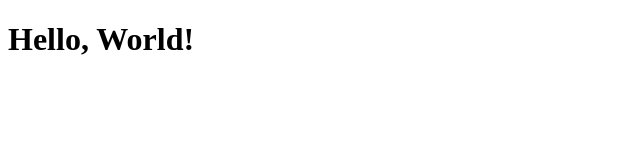
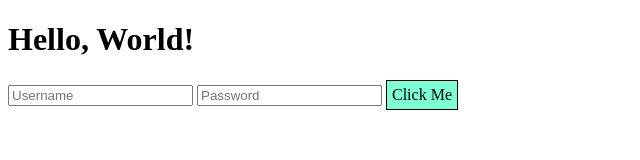
Before and after one commit to saodat-riskiyeva/ajax, a website: page public/index.html in a window 1280 px wide. Shown: the whole page, without its empty margins (0-640 px from the left). Drawn offline with nearby package versions, Linux system fonts and the light colour scheme.

Commit message:
add frontend javascript

```diff
--- a/public/index.html
+++ b/public/index.html
@@ -4,8 +4,29 @@
     <meta charset="UTF-8" />
     <meta name="viewport" content="width=device-width, initial-scale=1.0" />
     <title>AJAX with Node Express Server</title>
+
+    <style>
+      .btn {
+        border: 1px solid black;
+        padding: 5px;
+        text-align: center;
+        display: inline-block;
+        background-color: aquamarine;
+      }
+    </style>
   </head>
   <body>
     <h1>Hello, World!</h1>
+    <input type="text" name="user" placeholder="Username" />
+    <input type="text" name="password" placeholder="Password" />
+    <div class="btn">Click Me</div>
+    <script src="https://ajax.googleapis.com/ajax/libs/jquery/3.7.1/jquery.min.js"></script>
+    <script>
+      $(document).ready(function () {
+        $(".btn").click(function () {
+          console.log("clicked");
+        });
+      });
+    </script>
   </body>
 </html>
```
Also changed, not shown: index.js (+7 -1 lines).
